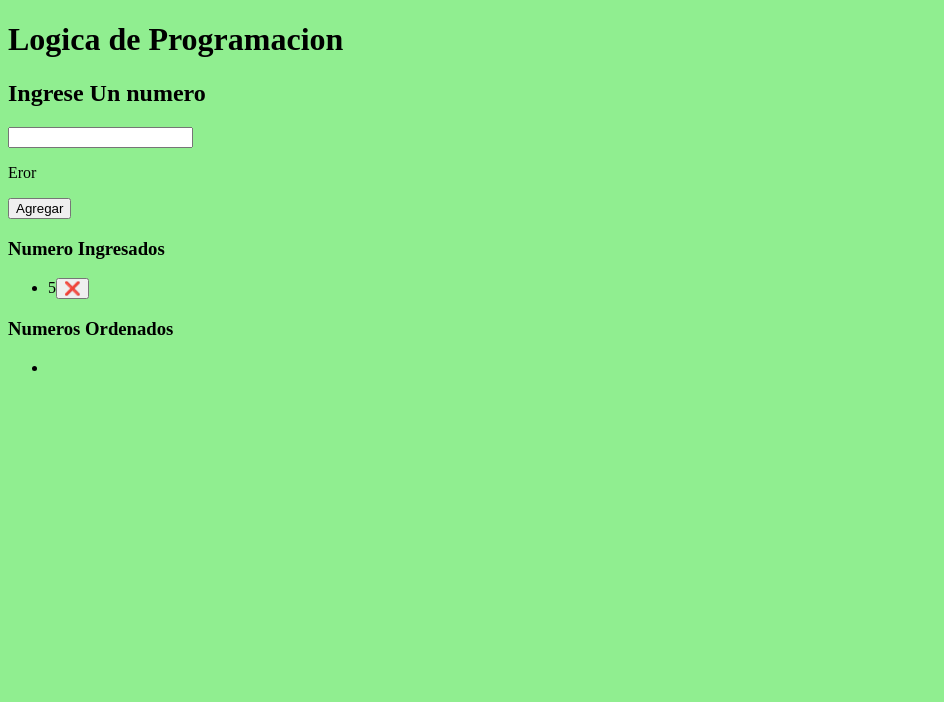
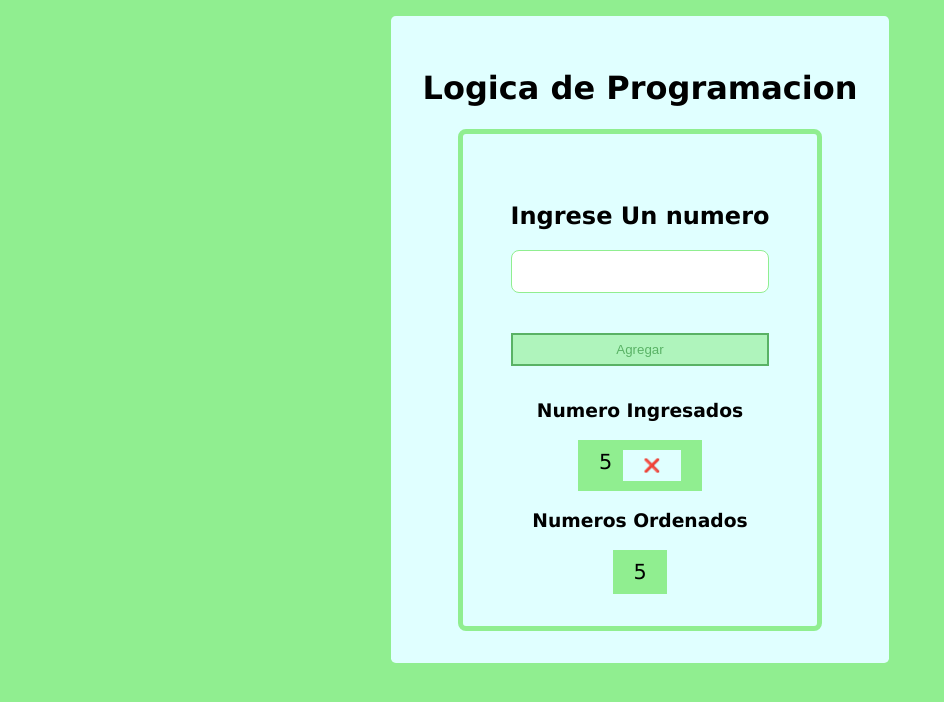
Before and after one commit to Evitalires/logica-programacion-1, a plain HTML site: page index.html in a window 1280 px wide. Both pictures are taken after typing "5" into the empty fields and a click on the button "Agregar". Shown: the whole page, without its empty margins (0-944 px from the left). Drawn offline with Linux system fonts and the light colour scheme.

Commit message:
finalizando logica y estilos

```diff
--- a/index.html
+++ b/index.html
@@ -7,22 +7,23 @@
     <link rel="stylesheet" href="styles.css">
 </head>
 <body>
+    <main>
         <h1>Logica de Programacion</h1>
         <section>
             <form id="numberForm" action="">
             <h2>Ingrese Un numero</h2>
             <input type="number" name="numberInput" id="numberInput">
-            <p id="numberFormError">Eror</p>
+            <p id="numberFormError"></p>
             <button type="submit">Agregar</button>
             </form>
             <h3>Numero Ingresados</h3>
             <ul class="numeros" id="numerosIngresados">
             </ul>
             <h3>Numeros Ordenados</h3>
-        <ul class="numerosOrdenados">
-            <li></li>
+            <ul id="numerosOrdenados">
             </ul>
         </section>
+    </main>
     <script src="./script.js"></script>
 </body>
 </html>
--- a/script.js
+++ b/script.js
@@ -1,64 +1,90 @@
 const numberInput = document.getElementById("numberInput");
 const numberForm = document.getElementById("numberForm");
 const numerosIngresados = document.getElementById("numerosIngresados");
-const numberFormError = document.getElementById("numberFormError")
+const numberFormError = document.getElementById("numberFormError");
+const numerosOrdenados = document.getElementById("numerosOrdenados");
 
-function arangeNumbers(numbers) {
-    // Convertimos la lista de hijos en un array real
+function arrangeNumbers(numbers) {
   const numbersList = Array.from(numbers.children);
-    console.log(numbersList);
+  let newList = [];
+  console.log(numbersList.length);
 
-    const newList = [];
-
+  if (numbersList.length > 1 && numbersList.length < 4) {
+    // limpiar la lista ordenada anterior
+    numerosOrdenados.innerHTML = "";
 
     numbersList.forEach((element, i, array) => {
       const actualNum = parseFloat(element.innerText.replace(/[^0-9]/g, ""));
+      if (array[i - 1]) {
+        const prevNum = parseFloat(array[i - 1].innerText.replace(/[^0-9]/g, ""));
+        if (actualNum >= prevNum) newList.push(actualNum);
+        else newList.unshift(actualNum);
+      } else {
+        newList.push(actualNum);
+      }
+    });
+  } else if (numbersList.length === 1) {
+    newList.push(parseFloat(numbersList[0].innerText.replace(/[^0-9]/g, "")));
+  }
 
-        // Verificamos si hay un siguiente elemento
-        if (array[i + 1]) {
-            const siguienteNum = parseFloat(array[i + 1].innerText.replace(/[^0-9]/g, ""));
-            console.log(actualNum);
 
-            // Comparación numérica
-            if (actualNum > siguienteNum) {
-                newList.push(actualNum);
-                console.log(newList);
-
-            }
-        }
-        console.log("Nueva Lista");
-        console.log(newList);
-
+  // mostrar la nueva lista
+  newList.forEach(num => {
+    const li = document.createElement("li");
+    li.textContent = num;
+    numerosOrdenados.appendChild(li);
   });
 
-    console.log("Lista original:", numbersList.map(e => e.innerText));
-    console.log("Nuevos valores (mayores que el siguiente):", newList);
+  console.log("Lista ordenada:", newList);
 }
 
 function newNumber(numberParam) {
-    let newNumber = document.createElement("li")
-        newNumber.innerHTML = numberParam || numberInput.value;
-        let button = document.createElement("button");
+  const newLi = document.createElement("li");
+  newLi.innerHTML = numberParam || numberInput.value;
+
+  const button = document.createElement("button");
   button.innerHTML = "❌";
   button.className = "newNumberDelete";
-        newNumber.appendChild(button);
-        numerosIngresados.appendChild(newNumber);
+  button.onclick = () => {
+    newLi.remove();
+    arrangeNumbers(numerosIngresados);
+  };
+
+  newLi.appendChild(button);
+  numerosIngresados.appendChild(newLi);
   return numerosIngresados;
 }
 
 numberForm.addEventListener("submit", (e) => {
   e.preventDefault();
-    if(numerosIngresados.childElementCount == 3) {
-        let numberError = document.getElementById("numberError")
-    } else if(numberInput.value !=="") {
-        arangeNumbers(newNumber());
+  numberFormError.textContent = "";
+
+  const valor = numberInput.value.trim();
+
+  if (!valor) {
+    numberFormError.textContent = "Ingrese un valor";
+    return;
+  }
+  console.log(valor);
+
+  // Agregar número
+  console.log(numerosIngresados);
+
+  console.log(numerosIngresados.length);
+  //Limitar el ingreso de numeros a 3
+  if(numerosIngresados.childElementCount < 3) {
+    let lista = newNumber(valor);
+    arrangeNumbers(lista);
   } else {
-        numberFormError.innerHTML = "Ingrese un valor";
+    // Ordenar lista
+    arrangeNumbers(numerosIngresados);
+    numberFormError.textContent = "Elimine un numero para ingresar mas numeros";
   }
+
+  // Limpiar input
   numberInput.value = "";
+});
 
-})
-
-numberInput.addEventListener("keydown", ( e ) => {
-    if(e.key == "enter") console.log("enter");
-})
+numberInput.addEventListener("keydown", (e) => {
+  if (e.key === "Enter") console.log("Enter presionado");
+});
--- a/styles.css
+++ b/styles.css
@@ -1,3 +1,86 @@
 body {
+    display: grid;
+    align-items: center;
+    justify-items: center;
     background-color: lightgreen;
+    margin: 16px;
+    font-family: 'Lucida Sans', 'Lucida Sans Regular', 'Lucida Grande', 'Lucida Sans Unicode', Geneva, Verdana, sans-serif;
+    main {
+        padding: 2em;
+        display: grid;
+        border-radius: .3em;
+        justify-items: center;
+        background-color: lightcyan;
+        section {
+            border: 5px solid lightgreen;
+            border-radius: .5em;
+            padding: 2em;
+            display: grid;
+            justify-items: center;
+
+            #numberForm {
+                display: grid;
+                padding: 1em;
+                #numberInput {
+                    font-size: 1em;
+                    font-weight: bold;
+                    border: 1px solid lightgreen;
+                    outline: none;
+                    padding: .3em;
+                    text-align: center;
+                    height: 2em;
+                    border-radius: .5em;
+                }
+                #numberFormError {
+                    margin: 0;
+                    padding: .5em;
+                    height: 1.5em;
+                }
+                button {
+                    opacity: .6;
+                    transform: scale(1);
+                    padding: .5em;
+                    color: green;
+                    background-color: lightgreen;
+                    border: 2px solid green;
+                    animation: all 0.5s ease;
+                }
+                button:hover {
+                    opacity: 1;
+                    cursor: pointer;
+                    transform: scale(1.03);
+                }
+
+            }
+            ul {
+                display: flex;
+                padding: 0;
+                gap: 2em;
+                justify-items: center;
+                margin: 0;
+                    li {
+                        list-style: none;
+                        display: flex;
+                        gap: .5em;
+                        font-size: 1.3em;
+                        padding: .5em 1em;
+                        background-color: lightgreen;
+                        button {
+                            background-color: lightcyan;
+                            padding: .5em 1.5em;
+                            border: 1px solid transparent;
+                            animation: all .3s ease;
+                            color: lightcoral;
+                        }
+                        button:hover {
+                            cursor: pointer;
+                            background-color: lightcoral;
+                            border: 1px solid red;
+                            color: red;
+                        }
+                    }
+
+                }
+        }
+    }
 }
```
Lines whose indentation alone changed are shown as unchanged.
